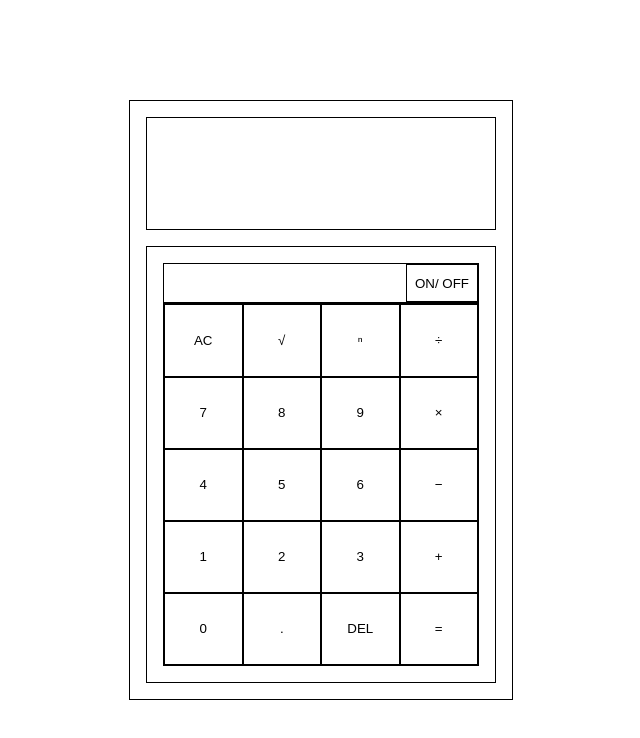
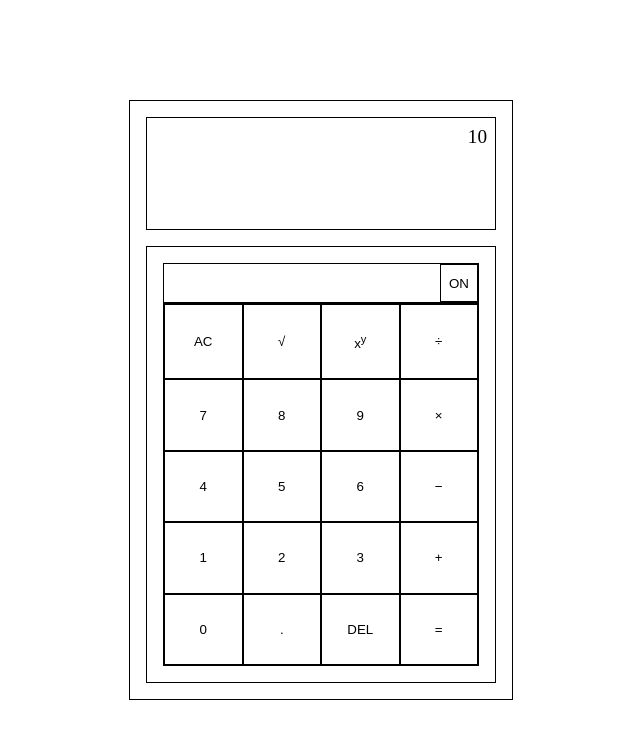
Before and after one commit to Leo-Code-CA/javascript-calculator, a React (Vite) app: page / in a window 1280 px wide. Shown: the top 738 px of the page, without its empty margins (319-959 px from the left). Built offline with nearby package versions, Linux system fonts and the light colour scheme.

Commit message:
basic functionalities ok

```diff
--- a/src/App.jsx
+++ b/src/App.jsx
@@ -1,15 +1,11 @@
-import CalculatorScreen from "./CalculatorScreen.jsx";
-import CalculatorButtons from "./CalculatorButtons.jsx";
+import Calculator from "./Calculator.jsx";
 import './index.css';
 
 export default function App() {
 
   return (
     <div className="main">
-      <div className="calculator">
-        <CalculatorScreen></CalculatorScreen>
-        <CalculatorButtons></CalculatorButtons>
-      </div>
+      <Calculator />
     </div>
   )
 }
--- /dev/null
+++ b/src/Buttons.jsx
@@ -0,0 +1,86 @@
+export default function Buttons({ on, setOn, setInput, input }) {
+
+    function handleOnOff() {
+        setOn(!on);
+        setInput("0");
+    }
+
+    function handleClear() {
+        setInput("0");
+    }
+
+    function handleDelete() {
+        setInput((prev) => prev === "0" || prev.length === 1 ? "0" : prev.slice(0, prev.length - 1));
+    }
+
+    function handleDisplay(e) {
+        setInput((prev) => prev === "0" ? e.target.textContent
+        : prev[prev.length - 1] === ")" ? prev.slice(0, prev.length - 1) + e.target.textContent + ")"
+        : prev + e.target.textContent);
+    }
+
+    function handleDisplaySqrt(e) {
+        setInput((prev) => prev === "0" ? e.target.textContent + "()" : prev + e.target.textContent + "()");
+        // try to make it so clicking a second time gets you out of the ().
+    }
+
+    function handleDisplayPow(e) {
+        setInput((prev) => prev + " ");
+    }
+
+    function handleResult() {
+        let result = "";
+
+        for (let i = 0; i < input.length; i++) {
+
+            switch (input[i]) {
+                case "&#43;":
+                result += "+";
+                break;
+                case "&#8722;":
+                result += "-";
+                break;
+                case "&#215;":
+                result += "*";
+                break;
+                case "&#247;":
+            }
+        }
+    }
+
+
+    return (
+        <div className="calculator__buttons">
+            <div className="calculator__onoff">
+                <button onClick={handleOnOff}>{on ? "OFF" : "ON"}</button>
+            </div>
+            <div className="calculator__main-buttons">
+                {/* First row of the calculator buttons*/}
+                <button onClick={on && handleClear}>AC</button>
+                <button operator="V" onClick={(e) => on && handleDisplaySqrt(e)}>&#8730;</button>
+                <button operator="**" onClick={(e) => on && handleDisplayPow(e)}>x<sup>y</sup></button>
+                <button operator="/" onClick={(e) => on && handleDisplay(e)}>&#247;</button>
+                {/* Second row of the calculator buttons*/}
+                <button onClick={(e) => on && handleDisplay(e)}>7</button>
+                <button onClick={(e) => on && handleDisplay(e)}>8</button>
+                <button onClick={(e) => on && handleDisplay(e)}>9</button>
+                <button operator="*" onClick={(e) => on && handleDisplay(e)}>&#215;</button>
+                {/* Third row of the calculator buttons*/}
+                <button onClick={(e) => on && handleDisplay(e)}>4</button>
+                <button onClick={(e) => on && handleDisplay(e)}>5</button>
+                <button onClick={(e) => on && handleDisplay(e)}>6</button>
+                <button operator="-" onClick={(e) => on && handleDisplay(e)}>&#8722;</button>
+                {/* Fourth row of the calculator buttons*/}
+                <button onClick={(e) => on && handleDisplay(e)}>1</button>
+                <button onClick={(e) => on && handleDisplay(e)}>2</button>
+                <button onClick={(e) => on && handleDisplay(e)}>3</button>
+                <button operator="+" onClick={(e) => on && handleDisplay(e)}>&#43;</button>
+                {/* Fifth row of the calculator buttons*/}
+                <button onClick={(e) => on && handleDisplay(e)}>0</button>
+                <button onClick={(e) => on && handleDisplay(e)}>.</button>
+                <button onClick={handleDelete}>DEL</button>
+                <button onClick={handleResult}>&#61;</button>
+            </div>
+        </div>
+    )
+}
--- /dev/null
+++ b/src/Calculator.jsx
@@ -0,0 +1,16 @@
+import Screen from "./Screen.jsx";
+import Buttons from "./Buttons.jsx";
+import { useState } from "react";
+
+export default function Calculator() {
+
+    const [on, setOn] = useState(false);
+    const [input, setInput] = useState("0");
+
+    return (
+        <div className="calculator">
+            <Screen on={on} input={input} setInput={setInput}/>
+            <Buttons on={on} setOn={setOn} setInput={setInput} input={input}/>
+        </div>
+    )
+}
--- a/src/CalculatorButtons.jsx
+++ /dev/null
@@ -1,61 +0,0 @@
-export default function CalculatorButtons() {
-
-
-    return (
-        <div className="calculator__buttons">
-            <CalculatorOnOff></CalculatorOnOff>
-            <div className="calculator__main-buttons">
-                {/* First row of the calculator buttons*/}
-                <CalculatorOperator Content="AC" Click={() => alert('clicked')}></CalculatorOperator>
-                <CalculatorOperator Content="&#8730;"></CalculatorOperator>
-                <CalculatorOperator Content="&#8319;"></CalculatorOperator>
-                <CalculatorOperator Content="&#247;"></CalculatorOperator>
-                {/* Second row of the calculator buttons*/}
-                <CalculatorNumber Content="7"></CalculatorNumber>
-                <CalculatorNumber Content="8"></CalculatorNumber>
-                <CalculatorNumber Content="9"></CalculatorNumber>
-                <CalculatorOperator Content="&#215;"></CalculatorOperator>
-                {/* Third row of the calculator buttons*/}
-                <CalculatorNumber Content="4"></CalculatorNumber>
-                <CalculatorNumber Content="5"></CalculatorNumber>
-                <CalculatorNumber Content="6"></CalculatorNumber>
-                <CalculatorOperator Content="&#8722;"></CalculatorOperator>
-                {/* Fourth row of the calculator buttons*/}
-                <CalculatorNumber Content="1"></CalculatorNumber>
-                <CalculatorNumber Content="2"></CalculatorNumber>
-                <CalculatorNumber Content="3"></CalculatorNumber>
-                <CalculatorOperator Content="&#43;"></CalculatorOperator>
-                {/* Fifth row of the calculator buttons*/}
-                <CalculatorNumber Content="0"></CalculatorNumber>
-                <CalculatorOperator Content="."></CalculatorOperator>
-                <CalculatorOperator Content="DEL"></CalculatorOperator>
-                <CalculatorOperator Content="&#61;"></CalculatorOperator>
-            </div>
-        </div>
-    )
-}
-
-function CalculatorOnOff() {
-
-
-    return (
-        <div className="calculator__onoff">
-            <button>ON/ OFF</button>
-        </div>
-    )
-}
-
-function CalculatorOperator({ Content, Click }) {
-
-
-    return (
-        <button onClick={Click}>{Content}</button>
-    )
-}
-
-function CalculatorNumber({ Content }) {
-
-    return (
-        <button>{Content}</button>
-    )
-}
--- a/src/CalculatorScreen.jsx
+++ /dev/null
@@ -1,9 +0,0 @@
-export default function CalculatorScreen() {
-
-
-    return (
-        <div className="calculator__screen">
-
-        </div>
-    )
-}
--- /dev/null
+++ b/src/Screen.jsx
@@ -0,0 +1,11 @@
+export default function Screen({ on, input, setInput }) {
+
+    return (
+        <div className="calculator__screen">
+            <small>10</small>
+            <p>
+                {on && input.split(" ").map((elem, i) => i % 2 === 0 ? <span>{elem}</span> : <sup>{elem}</sup>)}
+            </p>
+        </div>
+    )
+}
--- a/src/index.css
+++ b/src/index.css
@@ -40,9 +40,23 @@ button {
 /* CALCULATOR SCREEN */
 
 .calculator__screen {
+  padding: 0.5rem;
   border: 1px solid;
   height: 20%;
   width: 100%;
+  text-align: right;
+  display: flex;
+  flex-direction: column;
+  justify-content: space-between;
+}
+
+.calculator__screen p {
+  font-size: 3rem;
+  line-height: 0.7;
+}
+
+.calculator__screen small {
+  font-size: 1.2rem;
 }
 
 
```
